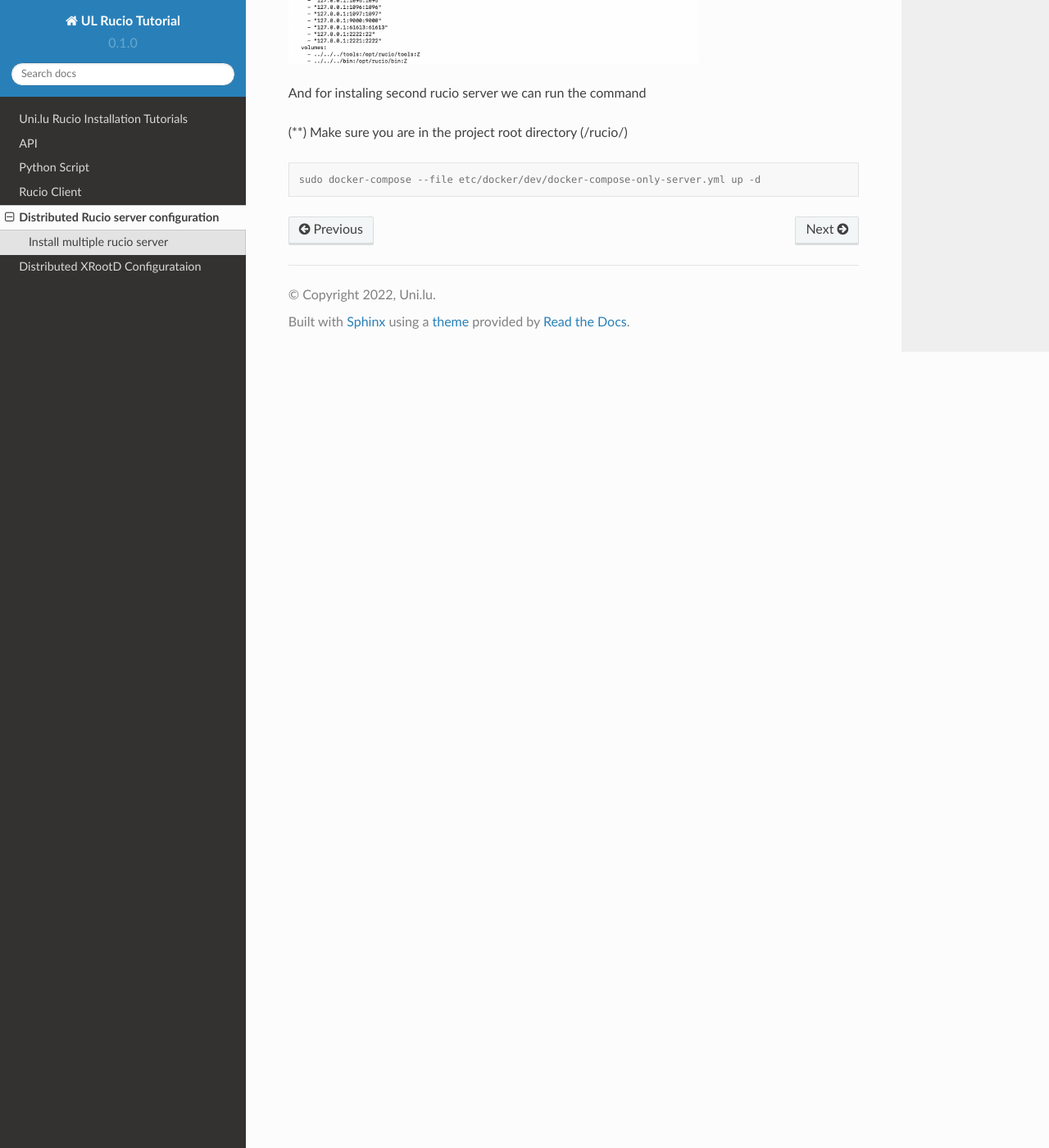
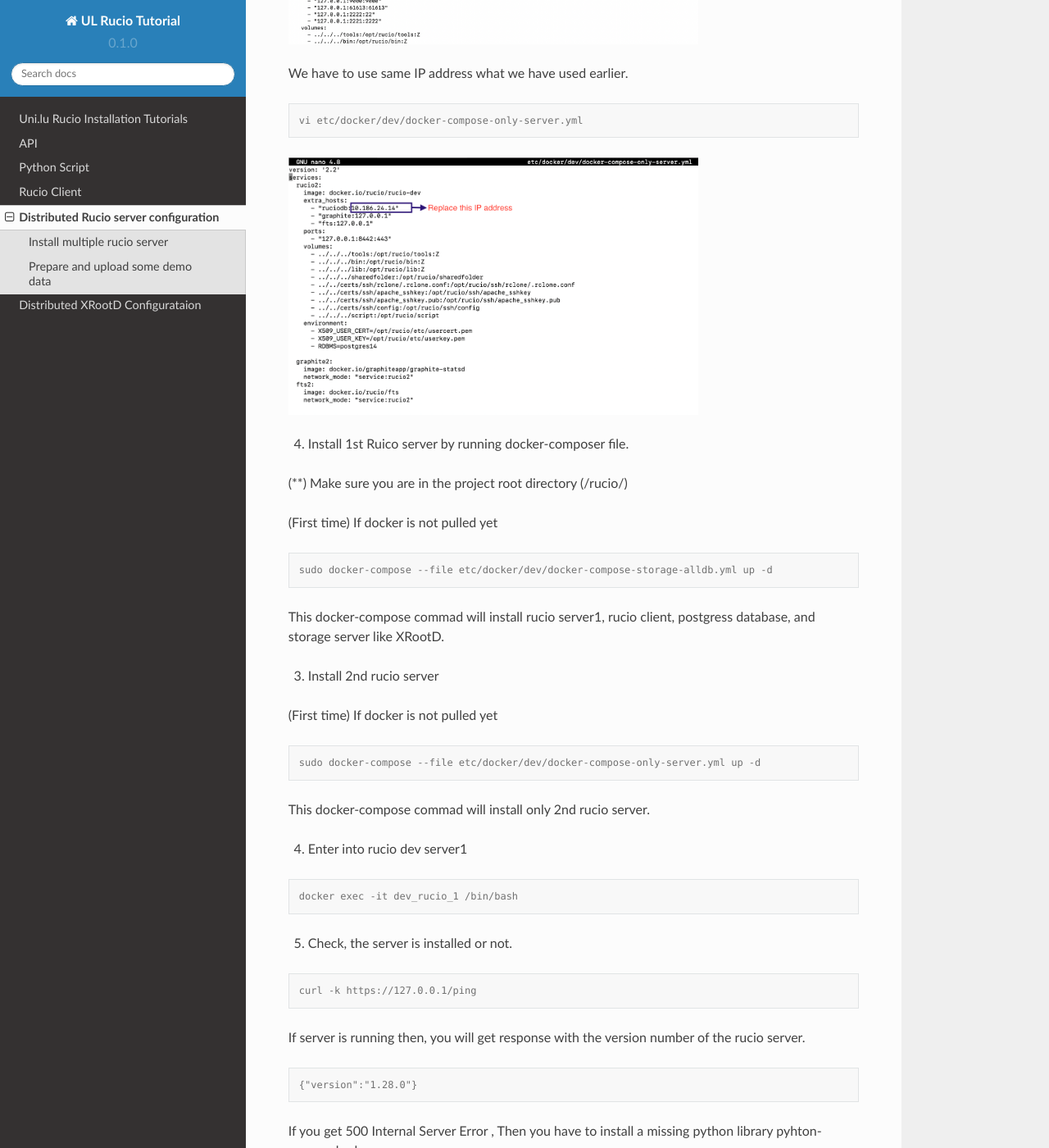
Before and after one commit to rahman-unilu/ulhpc-rucio-tutorials, a Sphinx documentation site: the page built from docs/source/distributedrucio.rst, in a window 1280 px wide and 1400 px high, scrolled down 1217 px. Shown: the whole window at 82% size. Built offline with Sphinx 7.4.7 and the Read the Docs theme 2.0.0, drawn with Linux system fonts in a browser that asks for light colours; some of the changed text lies outside the part shown.

Commit message:
Update distributedrucio.rst

```diff
--- a/docs/source/distributedrucio.rst
+++ b/docs/source/distributedrucio.rst
@@ -31,25 +31,117 @@ Install multiple rucio server
 
 For distrbuted system we have install multilple rucio servers.
 
-For installing first server, database and RSE server we can follow the following instructions
 
 (**)Make sure you are in the project root directory (/rucio/)
 
-Now we have to update ip for databse server, so that multiple rucio can access the same databse.
+3. We have to update IP for databse server in docker-compose file, so that multiple rucio can access the same databse.
 
 .. code-block:: console
 
-   vi docker-compose --file etc/docker/dev/docker-compose-storage-alldb.yml up -d
+   vi etc/docker/dev/docker-compose-storage-alldb.yml
 
 .. image:: server1_config.png
    :width: 500
 
+We have to use same IP address what we have used earlier.
+
+.. code-block:: console
+
+   vi etc/docker/dev/docker-compose-only-server.yml
+
+.. image:: server2_config.png
+   :width: 500
 
 
-And for instaling second rucio server we can run the command
+4. Install 1st Ruico server by running docker-composer file.
 
 (**) Make sure you are in the project root directory (/rucio/)
+
+(First time)
+If docker is not pulled yet
+
+.. code-block:: console
+
+   sudo docker-compose --file etc/docker/dev/docker-compose-storage-alldb.yml up -d
+
+This docker-compose commad will install rucio server1, rucio client, postgress database, and storage server like XRootD.
+
+3. Install 2nd rucio server
+
+(First time)
+If docker is not pulled yet
 
 .. code-block:: console
 
    sudo docker-compose --file etc/docker/dev/docker-compose-only-server.yml up -d
+
+This docker-compose commad will install only 2nd rucio server.
+
+4. Enter into rucio dev server1
+
+.. code-block:: console
+
+   docker exec -it dev_rucio_1 /bin/bash
+
+5. Check, the server is installed or not.
+
+.. code-block:: console
+
+   curl -k https://127.0.0.1/ping
+
+If server is running then, you will get response with the version number of the rucio server.
+
+.. code-block:: console
+
+    {"version":"1.28.0"}
+
+If you get 500 Internal Server Error , Then you have to install a missing python library pyhton-memcached
+
+.. code-block:: console
+
+  pip install python-memcached
+
+Prepare and upload some demo data
+---------------------------------
+
+6. Run a script to initialize the database.
+
+.. code-block:: console
+
+   tools/run_tests_docker.sh -ir
+
+7. Add a demo account by running a single script
+
+.. code-block:: console
+
+    sharedfolder/run_demo_data.sh
+
+8. Logout form sever 1
+
+.. code-block:: console
+
+    exit
+
+9. Enter into rucio dev server2
+
+.. code-block:: console
+
+   docker exec -it dev_rucio_1 /bin/bash
+
+10. Check, the server is runnnig or not.
+
+.. code-block:: console
+
+   curl -k https://127.0.0.1/ping
+
+If server is running then, you will get response with the version number of the rucio server.
+
+.. code-block:: console
+
+    {"version":"1.28.0"}
+
+If you get 500 Internal Server Error , Then you have to install a missing python library pyhton-memcached
+
+.. code-block:: console
+
+  pip install python-memcached
```
